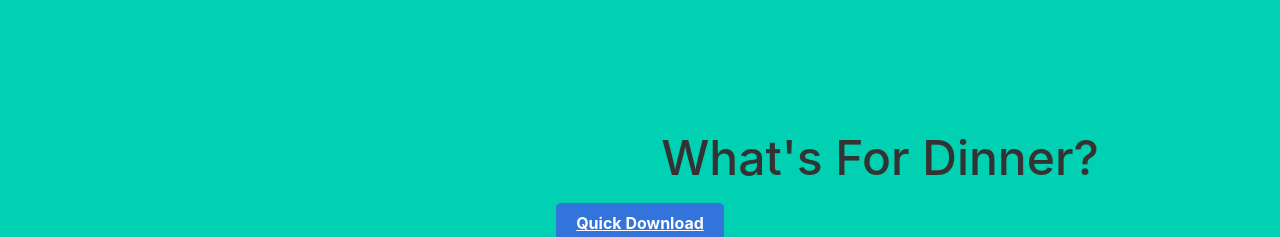
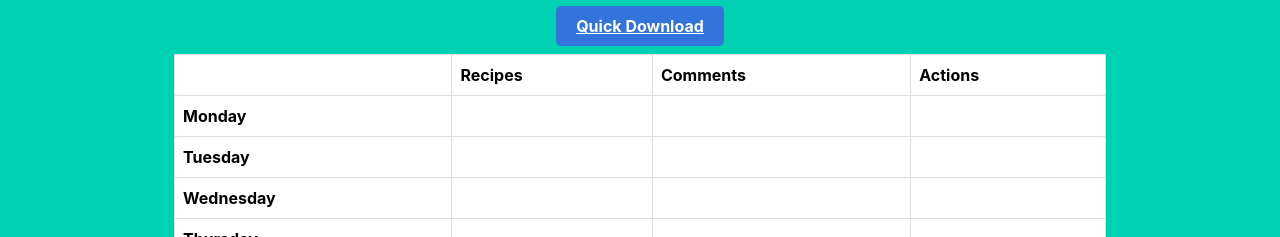
Before and after one commit to sonalika1512/WhatsForDinner, a React (Create React App) app: page / in a window 1280 px wide. Shown: the part 1000-1237 px from the top of the page. Built offline with nearby package versions, Linux system fonts and the light colour scheme; a web font is replaced by a local one.

Commit message:
Update WeeklyMeal.js

```diff
--- a/src/Components/weeklyMeal/WeeklyMeal.js
+++ b/src/Components/weeklyMeal/WeeklyMeal.js
@@ -12,9 +12,6 @@ const WeeklyMeal = () => {
           <div className="tile is-ancestor">
             <div className="tile is-parent is-12">
               <div className="tile is-child">
-                <h2 className="site-logo title is-1 has-text-white">
-                  What's For Dinner?
-                </h2>
               </div>
               <div className="tile is-child">
 
```
